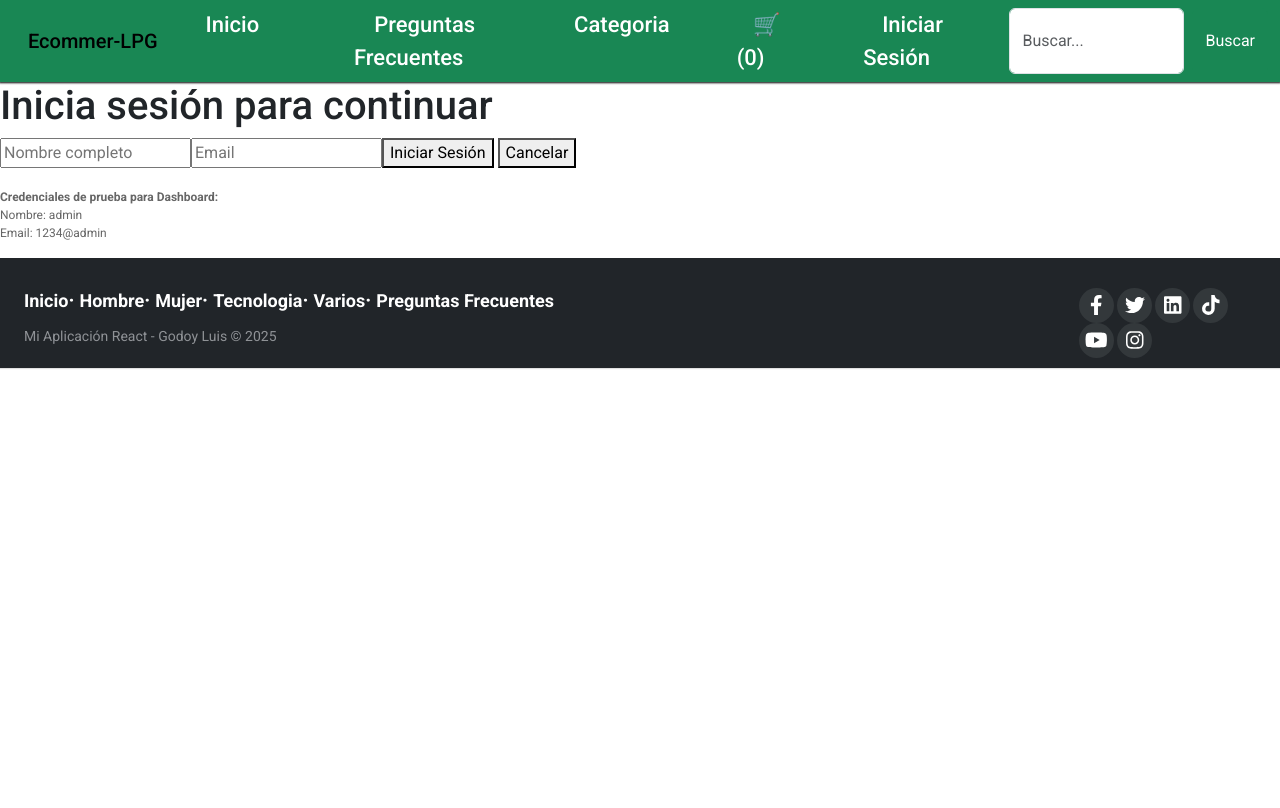
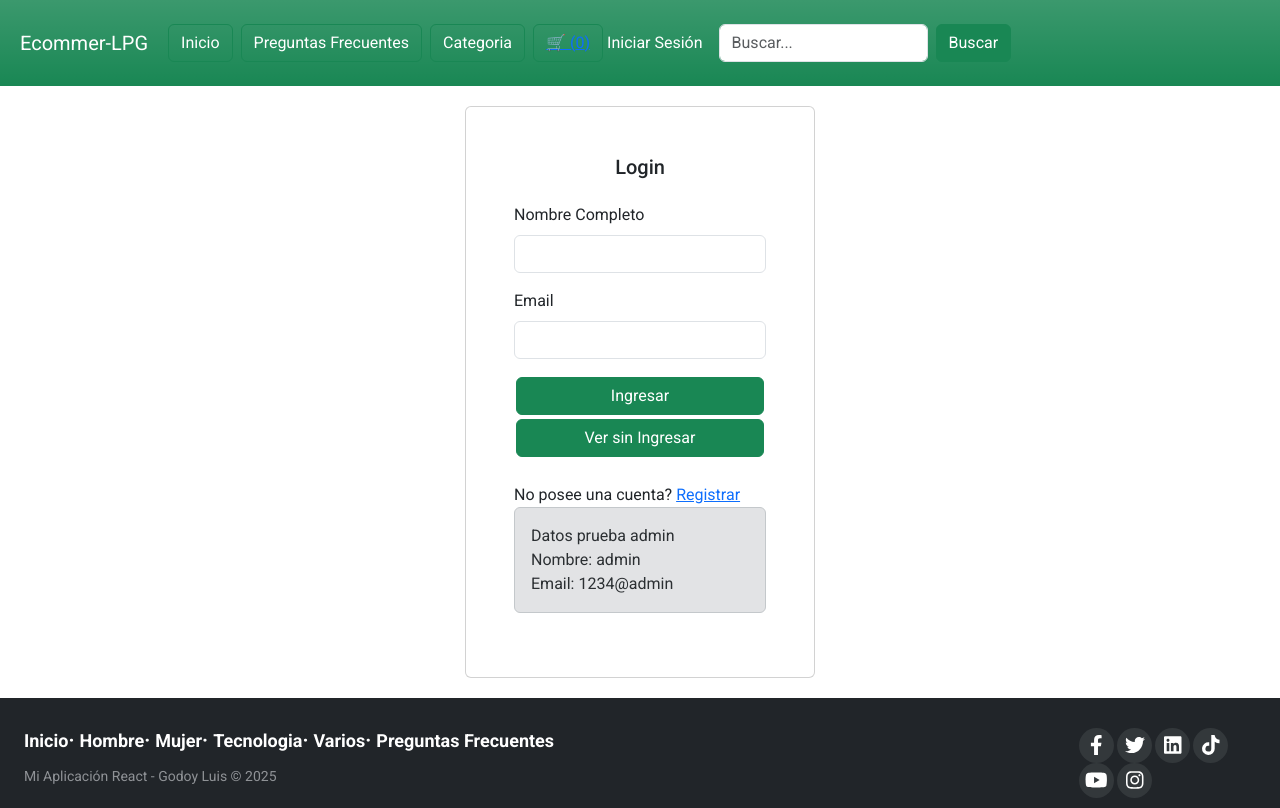
Before and after one commit to Luispg-prog/proyecto-ecommer-reactjs-final, a React (Vite) app: page /iniciar-sesion in a window 1280 px wide. Built offline with nearby package versions, Linux system fonts and the light colour scheme; no server answers; a small style sheet from the web is missing.

Commit message:
actualizar login
Signed-off-by: Luis <luispg.programacion@gmail.com>

```diff
--- a/src/index.css
+++ b/src/index.css
@@ -1,4 +1,4 @@
-/* ===== NAVBAR ===== */
+/* ===== NAVBAR =====
 nav {
   background-color:darkolivegreen;
   padding: 1rem 2rem;
@@ -8,8 +8,8 @@ nav {
   display: flex;
     justify-content: space-between;
     align-items: center;
-    /*background-color: #333;
-    color: white;*/
+    background-color: #333;
+    color: white;
     text-align: center;
     padding: 10px;
     font-size: 22px;
@@ -40,6 +40,7 @@ nav a:hover {
   transform: translateY(-2px);
 }
 
+*/
 /* ===== Productos  ===== */
 
 #lista-productos {
@@ -59,17 +60,14 @@ nav a:hover {
   box-shadow: 0px 0px 5px rgba(0, 0, 0, 0.1);
 }
 
-footer {
-  background-color: lightgrey;
-  text-align: center;
-}
+
 
 main {
   width: 70%;
   padding-left: 15%;
 }
 
-/* Botones ADMIN en Componente Productos - Con Shadow Negro */
+/* Botones ADMIN en Componente Productos - Con Shadow Negro
 .btn-editar, .btn-eliminar {
   padding: 8px 16px;
   margin: 5px;
@@ -81,7 +79,7 @@ main {
   transition: all 0.3s ease;
 }
 
-/* BOTÓN EDITAR - Verde */
+/* BOTÓN EDITAR - Verde
 .btn-editar {
   background: #2E7D32;
   color: white;
@@ -91,11 +89,11 @@ main {
 .btn-editar:hover {
   background: #2E7D32;
   color: white;
-  box-shadow: 5 0 6px rgba(0, 0, 0, 0.2); /* Shadow negro con blur */
+  box-shadow: 5 0 6px rgba(0, 0, 0, 0.2); /* Shadow negro con blur
   transform: translateY(-1px);
 }
 
-/* BOTÓN ELIMINAR - Rojo */
+/* BOTÓN ELIMINAR - Rojo
 .btn-eliminar {
   background: #C62828;
   color: white;
@@ -105,6 +103,18 @@ main {
 .btn-eliminar:hover {
   background: #C62828;
   color: white;
-  box-shadow: 5 0 6px rgba(0, 0, 0, 0.2); /* Shadow negro con blur */
+  box-shadow: 5 0 6px rgba(0, 0, 0, 0.2); /* Shadow negro con blur
   transform: translateY(-1px);
+}*/
+
+
+/*=====carrito====*/
+
+.btn-carrito{
+  padding: 3px;
 }
+
+
+.boton {
+  padding: 2px;
+}
--- a/src/pages/Carrito.jsx
+++ b/src/pages/Carrito.jsx
@@ -12,8 +12,8 @@ export default function CarritoCompras() {
   };
 
   return (
-    <div>
-      <hr />
+    <div class="card m-4 border-2 border-success" >
+      <div class="card-body p-4">
         <h2>Carrito de Compras</h2>
         {carrito.length === 0 ? (
           <p>El carrito está vacío</p>
@@ -24,19 +24,23 @@ export default function CarritoCompras() {
                 <img src={item.image} alt={item.title} width="3%" />
                 {item.title} - ${Number(item.price).toFixed(3)}
                 (Cantidad: {item.cantidad || 1})
-                <button onClick={() => quitarCantidad(item.id)}>-</button>
-                 <button onClick={() => agregarCantidad(item.id)}>+</button>
+
+                <button type="button" class="btn btn-primary btn-sm m-2" onClick={() => quitarCantidad(item.id)}>-</button>
+                <button type="button" class="btn btn-primary btn-sm m-2" onClick={() => agregarCantidad(item.id)}>+</button>
+
               </div>
             ))}
             <div>
-            <hr />
               Total: ${Number(total).toFixed(3)}
               cantidadTotal: {cantidadTotal}
             </div>
-          <button onClick={vaciarCarrito}>Vaciar Carrito</button>
-          <button onClick={irAPagar}>Pagar</button>
+            <div class="d-flex gap-2">
+              <button type="button" class="btn btn-primary btn-sm m-2" onClick={vaciarCarrito}>Vaciar Carrito</button>
+              <button type="button" class="btn btn-primary btn-sm m-2" onClick={irAPagar}>Pagar</button>
+            </div>
           </>
         )}
       </div>
+    </div>
   );
 }
--- a/src/pages/IniciarSesion.jsx
+++ b/src/pages/IniciarSesion.jsx
@@ -1,6 +1,7 @@
 import React, { useState } from "react";
 import { useNavigate, useLocation } from "react-router-dom";
 import { useAuthContext } from "../context/AuthContext";
+import '../styles/styleLogin.css';
 
 export default function IniciarSesion() {
   const { iniciarSesion } = useAuthContext();
@@ -43,40 +44,60 @@ export default function IniciarSesion() {
   };
 
   return (
-    <div>
-      <h1>Inicia sesión para continuar</h1>
+
+    <>
+      <div class="container">
+        <div class="wrapper d-flex align-items-center justify-content-center h-100">
+          <div class="card login-form">
+            <div class="card-body">
+              <h5 class="card-title text-center">Login</h5>
               <form onSubmit={manejarEnvio}>
-        <input
-          type="text"
-          placeholder="Nombre completo"
+                <div class="mb-3">
+
+                  <label for="nombreCompleto" class="form-label">Nombre Completo</label>
+                  <input type="text" class="form-control" aria-describedby="emailHelp"
+                    pattern="[a-zA-ZáéíóúÁÉÍÓÚñÑ'.- ]+"
                     value={formulario.nombre}
                     onChange={(e) =>
                       setFormulario({ ...formulario, nombre: e.target.value })
                     }
                     required
                   />
-        <input
-          type="email"
-          placeholder="Email"
+                </div>
+                <div class="mb-3">
+                  <label for="exampleInputEmail1" class="form-label">Email</label>
+                  <input type="email" class="form-control" id="exampleInputEmail1"
+                    aria-describedby="emailHelp"
                     value={formulario.email}
                     onChange={(e) =>
                       setFormulario({ ...formulario, email: e.target.value })
                     }
                     required
                   />
-        <button type="submit">Iniciar Sesión</button>
-        <strong> </strong>
-        <button type="button" onClick={() => navigate("/productos")}>
-          Cancelar
+                </div>
+                <div className="boton">
+                  <button className="buton" type="submit" class="btn btn-success w-100">Ingresar</button>
+                </div>
+                <div className="boton">
+                  <button type="button" class="btn btn-success w-100" onClick={() => navigate("/productos")}>
+                    Ver sin Ingresar
                   </button>
+                </div>
+                <div class="sign-up mt-4">
+                  No posee una cuenta? <a href="#">Registrar</a>
+                </div>
+
+                <div class="alert alert-secondary" role="alert">
+                  Datos prueba admin <br />
+                  Nombre: admin <br />
+                  Email: 1234@admin
+                </div>
+
               </form>
-      <p style={{ marginTop: "20px", fontSize: "12px", color: "#666" }}>
-        <strong>Credenciales de prueba para Dashboard:</strong>
-        <br />
-        Nombre: admin
-        <br />
-        Email: 1234@admin
-      </p>
             </div>
+          </div>
+        </div>
+      </div>
+    </>
   );
 }
--- a/src/pages/Navbar.jsx
+++ b/src/pages/Navbar.jsx
@@ -2,6 +2,7 @@ import React from 'react'
 import { Link, useNavigate } from 'react-router-dom'
 import { useAuthContext } from '../context/AuthContext';
 import { useCartContext } from '../context/CartContext';
+import '../styles/styleNavbar.css';
 
 
 
@@ -23,30 +24,30 @@ function Navbar() {
 
   return (
     <>
-      <nav class="navbar navbar-expand-lg navbar-light bg-success">
+      <nav class="nav nav-pills nav-fill navbar navbar-expand-lg navbar-dark bg-success bg-gradient p-2">
         <div class="container-fluid">
           <a class="navbar-brand" href="/">Ecommer-LPG</a>
           <button class="navbar-toggler" type="button" data-bs-toggle="collapse" data-bs-target="#navbarSupportedContent" aria-controls="navbarSupportedContent" aria-expanded="false" aria-label="Toggle navigation">
             <span class="navbar-toggler-icon"></span>
           </button>
           <div class="collapse navbar-collapse" id="navbarSupportedContent">
-            <ul class="navbar-nav me-auto mb-2 mb-lg-0">
+            <ul class="navbar-nav me-auto mb-2 mb-lg-0 d-flex align-items-center">
               <li class="nav-item">
-                <li><Link to="/"> Inicio   </Link></li>
+                <button type="button" class="btn btn-outline-success m-1 "> <Link class="text-white text-decoration-none" to="/"> Inicio   </Link></button>
               </li>
               <li class="nav-item">
-                <Link to="/servicios">Preguntas Frecuentes</Link>
+                <button type="button" class="btn btn-outline-success m-1"> <Link class="text-white text-decoration-none" to="/servicios">Preguntas Frecuentes</Link></button>
               </li>
               <li class="nav-item">
-                <Link to="/categoria">Categoria</Link>
+               <button type="button" class="btn btn-outline-success m-1"> <Link class="text-white text-decoration-none" to="/categoria">Categoria</Link></button>
               </li>
-
               <li >
-                <Link to="#" className="carrito-link">
+                  <button type="button" class="btn btn-outline-success m-1 text-white text-decoration-none"> <Link class="text-white text-decoration-none" to="#" className="carrito-link">
                   🛒 ({cantidadTotal})
-                </Link>
+                </Link></button>
               </li>
               <li>
+                <a>
                 {isAuthenticated ? (
                   <><div class="container">
                     <div class="row">
@@ -56,29 +57,27 @@ function Navbar() {
                           {/*ENLACE PARA ADMIN - Solo visible para admin*/}
                           {usuario?.nombre === "admin" && (
                             <li>
-                              <Link to="/formulario-producto">Agregar Producto</Link>
+                              <button type="button" class="btn btn-outline-success"> <Link class="text-white text-decoration-none" to="/formulario-producto">Agregar Producto</Link></button>
                             </li>
                           )}
                         </div>
                         <div class="col">
                           {/* ENLACE DASHBOARD solo para admin */}
                           {usuario.nombre === "admin" && (
-                            <Link to="/dashboard" style={{ margin: '0 10px' }}>
-                              Admin Producto
-                            </Link>
+                            <button type="button" class="btn btn-outline-success"> <Link class="text-white text-decoration-none" to="/dashboard" style={{ margin: '0 10px' }}>Admin Productos</Link></button>
                           )}
+
                         </div>
                         <div class="col">
-                          <button onClick={manejarCerrarSesion}>
-                            Cerrar Sesión
-                          </button>
+                           <button type="button" class="btn btn-outline-success" onClick={manejarCerrarSesion}> cerrar sesion</button>
                         </div>
                       </div>
                     </div>
                   </div></>
                 ) : (
-                  <Link to="/iniciar-sesion">Iniciar Sesión</Link>
+                  <Link class="text-white text-decoration-none" to="/iniciar-sesion">Iniciar Sesión</Link>
                 )}
+                </a>
               </li>
               <form class="d-flex">
                 <input class="form-control me-2" type="search" placeholder="Buscar..." aria-label="Buscar" />
@@ -88,6 +87,7 @@ function Navbar() {
           </div>
         </div>
       </nav>
+
     </>
   );
 }
--- /dev/null
+++ b/src/styles/styleLogin.css
@@ -0,0 +1,17 @@
+.container{
+    padding: 20px;
+  height: 100%;
+}
+
+.login-form {
+  width: 350px;
+  padding: 2rem 1rem 1rem;
+}
+
+form {
+  padding: 1rem;
+}
+
+.boton {
+  padding: 2px;
+}
```
Also changed, not shown: src/styles/styleNavbar.css (added). Lines whose indentation alone changed are shown as unchanged.
